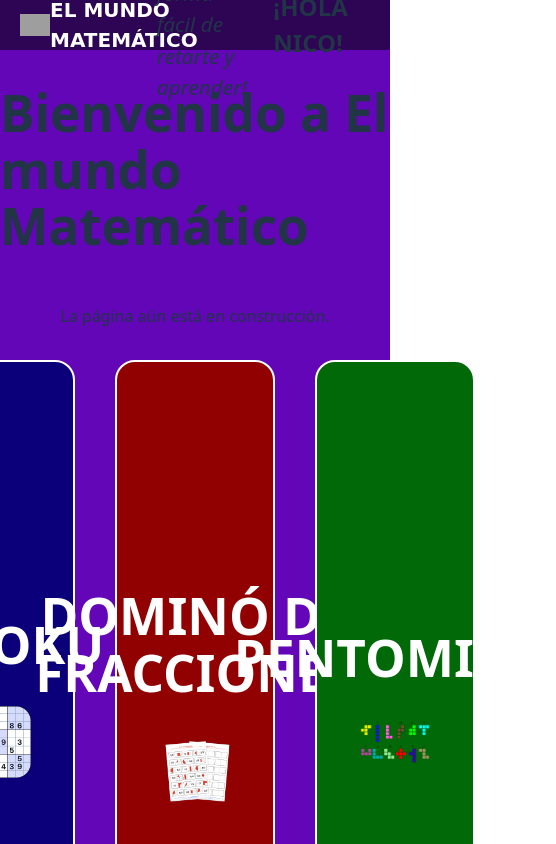
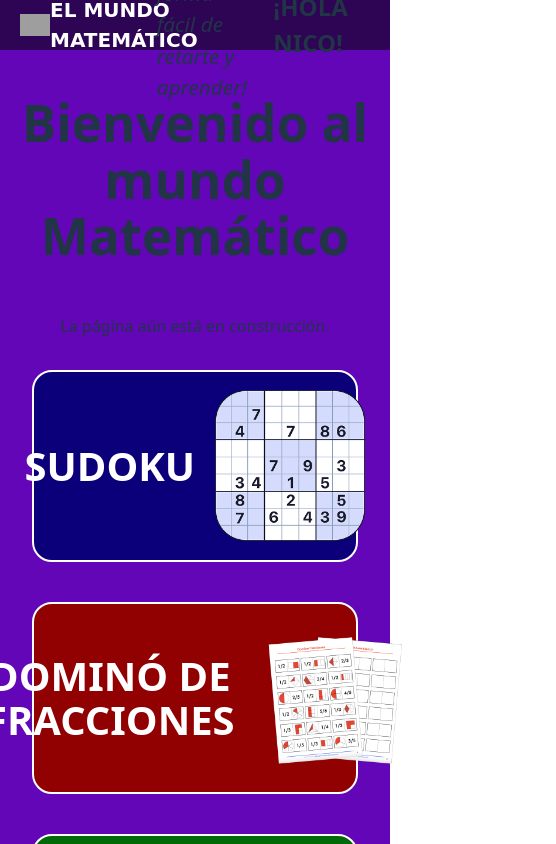
Before and after one commit to harold-enciso/el-mundo-matematico, a React (Vite) app in the folder frontend/: page / in a window 390 px wide. Shown: the top 844 px of the page, 556 px wide, since content can reach past the window. Built offline with nearby package versions, Linux system fonts and the light colour scheme; no server answers; grey boxes are pictures that could not be loaded.

Commit message:
Responsive 1

```diff
--- a/frontend/src/pages/Home.css
+++ b/frontend/src/pages/Home.css
@@ -4,6 +4,7 @@
   flex-direction: column;
   justify-content: center;
   align-items: center;
+  text-align: center;
   min-height: calc(100vh - 50px);/*ESTO ERA LA SOLUCION*/
   margin-top: 50px;
   width: 100vw;
@@ -62,11 +63,50 @@
 
 }
 
+.imagen {
+  width: 46%;
+}
 
 
-.boton-principal {
-  padding: 10px 20px;
-  font-size: 16px;
-  color: white;
-  background-color: green;
+@media (max-width: 768px) {
+
+  .fondo {
+    padding: 10px;
+  }
+
+  .contenedor-tarjetas {
+    flex-direction: column;
+    justify-content: center;
+    align-items: center;
+  }
+
+
+  .tarjeta {
+    flex-direction: row;
+    height: 12em;
+    gap: 20px;
+  }
+
+  .tarjeta h1 {
+    font-size: 2.5em;
+  }
+
+  .tarjeta.verde{
+    width: 100%;
+  }
+  .tarjeta.amarilla{
+    width: 100%;
+  }
+  .tarjeta.azul{
+    width: 100%;
+  }
+  .tarjeta.roja{
+    width: 100%;
+  }
+
+.imagen {
+  width: auto;
+  height: 80%;
 }
+
+}
--- a/frontend/src/pages/Home.jsx
+++ b/frontend/src/pages/Home.jsx
@@ -32,20 +32,20 @@ export default function Home() {
     <>
     <HeaderPrincipal />
       <div className="fondo">
-      <h1>Bienvenido a El mundo Matemático</h1>
-      <p>La página aún está en construcción. {mensajeBienvenida}</p>
+        <h1>Bienvenido al mundo Matemático</h1>
+        <p>La página aún está en construcción. {mensajeBienvenida}</p>
       <div className="contenedor-tarjetas">
         <Link to="/juegos/sudoku" className="tarjeta azul">
           <h1>SUDOKU</h1>
-          <img src="/sudoku.png" width="46%" alt="Sudoku"></img>
+          <img src="/sudoku.png" className="imagen" alt="Sudoku"></img>
         </Link>
         <Link to="/juegos/domino-fracciones" className="tarjeta roja">
           <h1>DOMINÓ DE FRACCIONES</h1>
-          <img src="/domino-fracciones.png" width="46%" alt="Domino Fracciones"></img>
+          <img src="/domino-fracciones.png" className="imagen" alt="Domino Fracciones"></img>
         </Link>
         <Link to="/juegos/pentomino" className="tarjeta verde">
             <h1>PENTOMINÓ</h1>
-            <img src="/pentomino.png" width="46%" alt="Pentomino"></img>
+            <img src="/pentomino.png" className="imagen" alt="Pentomino"></img>
         </Link>
       </div>
 
```
